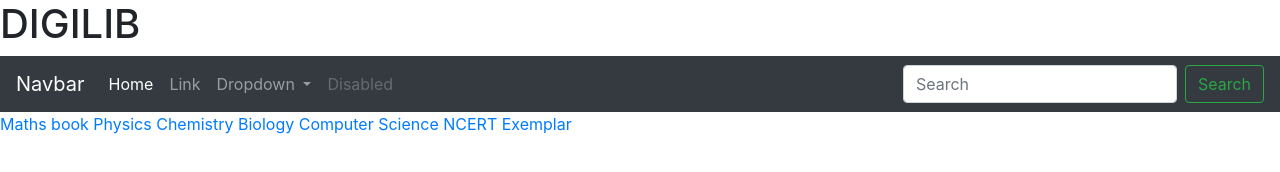
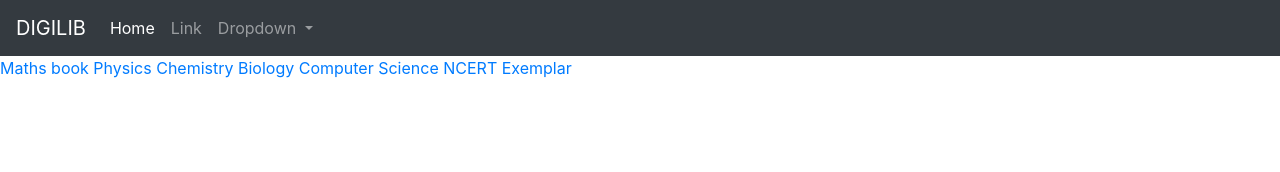
Before and after one commit to AvichalM/library, a plain HTML site: page index.html in a window 1280 px wide. Drawn offline with nearby package versions, Linux system fonts and the light colour scheme.

Commit message:
Update index.html

```diff
--- a/index.html
+++ b/index.html
@@ -13,9 +13,9 @@
     <title>Digital Library</title>
 </head>
 <body>
-   <h1> DIGILIB</h1>
+
     <nav class="navbar navbar-expand-lg navbar-dark bg-dark">
-  <a class="navbar-brand" href="#">Navbar</a>
+  <a class="navbar-brand" href="#">DIGILIB</a>
   <button class="navbar-toggler" type="button" data-toggle="collapse" data-target="#navbarSupportedContent" aria-controls="navbarSupportedContent" aria-expanded="false" aria-label="Toggle navigation">
     <span class="navbar-toggler-icon"></span>
   </button>
@@ -39,14 +39,9 @@
           <a class="dropdown-item" href="#">Something else here</a>
         </div>
       </li>
-      <li class="nav-item">
-        <a class="nav-link disabled" href="#">Disabled</a>
-      </li>
+
     </ul>
-    <form class="form-inline my-2 my-lg-0">
-      <input class="form-control mr-sm-2" type="search" placeholder="Search" aria-label="Search">
-      <button class="btn btn-outline-success my-2 my-sm-0" type="submit">Search</button>
-    </form>
+
   </div>
 </nav>
 
```
